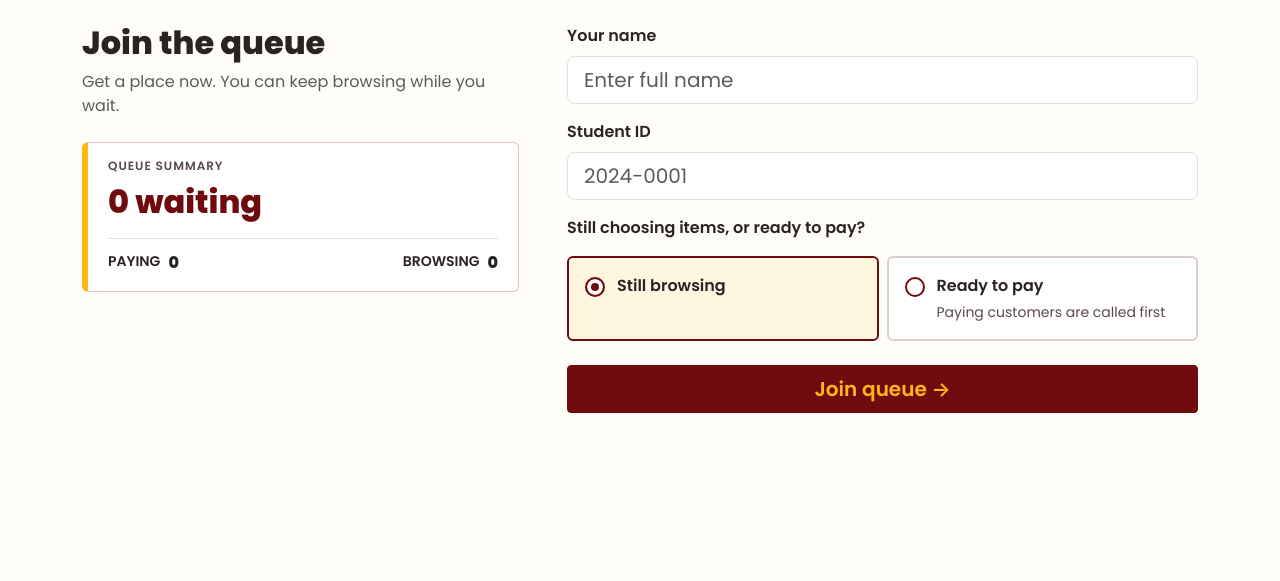
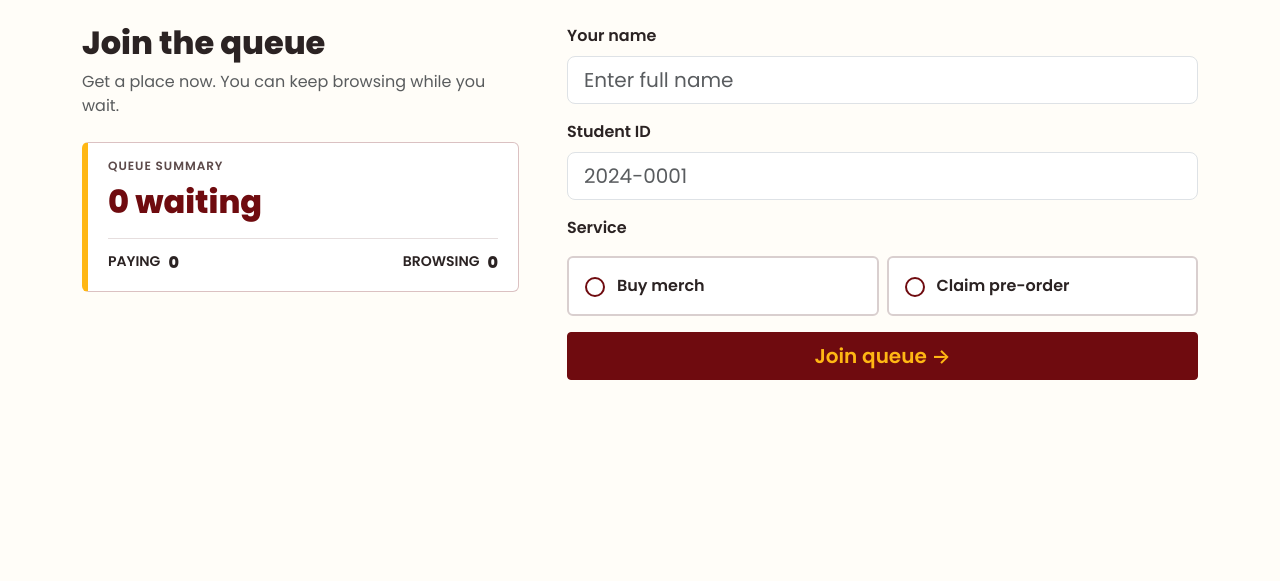
Before and after one commit to Kenji7676/ccc181, a Flask app: page /join in a window 1280 px wide. Shown: the part 56-637 px from the top of the page. Run offline with Flask 3, Linux system fonts and the light colour scheme.

Commit message:
Adding option to choose service in join page

```diff
--- a/app.py
+++ b/app.py
@@ -15,8 +15,8 @@ app = Flask(__name__)
 app.secret_key = "dev-only-change-me"
 
 SERVICES = [
-    {"id": 1, "name": "Buy merch"},
-    {"id": 2, "name": "Claim pre-order"},
+    {"id": 1, "name": "Buy merch", "uses_stage": True},
+    {"id": 2, "name": "Claim pre-order", "uses_stage": False},
 ]
 
 TICKETS = []
@@ -100,9 +100,17 @@ def queue_summary():
     }
 
 
+def join_page(form, errors, code=200):
+    picked = next((s for s in SERVICES if str(s["id"]) == form.get("service_id", "")), None)
+    show_stage = bool(picked and picked.get("uses_stage"))
+    return render_template("join.html", form=form, errors=errors,
+                           summary=queue_summary(), services=SERVICES,
+                           show_stage=show_stage), code
+
+
 @app.get("/join")
 def join_form():
-    return render_template("join.html", form={}, errors={}, summary=queue_summary())
+    return join_page({}, {})
 
 
 @app.post("/join")
@@ -110,32 +118,39 @@ def join():
     form = request.form
     name = form.get("name", "").strip()
     student_id = form.get("student_id", "").strip()
-    stage = form.get("stage", "")
+    service_id = form.get("service_id", type=int)
+    service = next((s for s in SERVICES if s["id"] == service_id), None)
     errors = {}
 
     if not name:
-        errors["name"] = "Enter your name"
+        errors["name"] = "Enter your full name."
     elif len(name) > 80:
         errors["name"] = "Name must be 80 characters or fewer."
 
     if not STUDENT_ID_RE.match(student_id):
-        errors["student_id"] = "Invalid format: YYYY-NNNN"
+        errors["student_id"] = "Enter your student ID like 2024-0001."
 
-    if stage not in STAGES:
-        errors["stage"] = "Choose one option."
+    if service is None:
+        errors["service_id"] = "Choose a service."
+
+    # The browsing / ready-to-pay question only applies to services that use it
+    stage = None
+    if service and service.get("uses_stage"):
+        stage = form.get("stage", "")
+        if stage not in STAGES:
+            errors["stage"] = "Choose one option."
 
     if errors:
         flash("Please fix the highlighted fields.", "danger")
-        return render_template("join.html", form=form, errors=errors,
-                               summary=queue_summary()), 400
+        return join_page(form, errors, 400)
 
     number = max((t["number"] for t in TICKETS), default=0) + 1
     TICKETS.append({
         "number": number,
         "name": name,
         "student_id": student_id,
-        "stage": stage,
-        "service_id": SERVICES[0]["id"],  # wireframe has no service picker, so use a default
+        "stage": stage,              # None for Claim pre-order
+        "service_id": service["id"],
         "status": "waiting",
     })
     flash(f"You're in the queue! Your ticket number is #{number}.", "success")
--- a/templates/join.html
+++ b/templates/join.html
@@ -45,13 +45,34 @@
         {% endif %}
       </div>
 
-      <fieldset class="mb-4">
+      <fieldset class="mb-3">
+        <legend class="form-label fs-6 fw-semibold">Service</legend>
+        <div class="row g-2">
+          {% for s in services %}
+            <div class="col-12 col-md-6">
+              <div class="choice">
+                <input class="choice-input" type="radio" name="service_id" id="service-{{ s.id }}"
+                      value="{{ s.id }}" data-stage="{{ 1 if s.uses_stage else 0 }}"
+                      {% if form.get('service_id') == s.id|string %}checked{% endif %}>
+                <label class="choice-label" for="service-{{ s.id }}">
+                  <span class="choice-title">{{ s.name }}</span>
+                </label>
+              </div>
+            </div>
+          {% endfor %}
+        </div>
+        {% if errors and errors.service_id %}
+          <div class="text-danger small mt-2">{{ errors.service_id }}</div>
+        {% endif %}
+      </fieldset>
+
+      <fieldset class="mb-4" id="stage-fieldset" {% if not show_stage %}hidden{% endif %}>
         <legend class="form-label fs-6 fw-semibold">Still choosing items, or ready to pay?</legend>
         <div class="row g-2">
           <div class="col-12 col-md-6">
             <div class="choice">
               <input class="choice-input" type="radio" name="stage" id="stage-browsing"
-                     value="browsing" {% if form.get('stage', 'browsing') == 'browsing' %}checked{% endif %}>
+                    value="browsing" {% if form.get('stage', 'browsing') == 'browsing' %}checked{% endif %}>
               <label class="choice-label" for="stage-browsing">
                 <span class="choice-title">Still browsing</span>
               </label>
@@ -60,7 +81,7 @@
           <div class="col-12 col-md-6">
             <div class="choice">
               <input class="choice-input" type="radio" name="stage" id="stage-paying"
-                     value="paying" {% if form.get('stage') == 'paying' %}checked{% endif %}>
+                    value="paying" {% if form.get('stage') == 'paying' %}checked{% endif %}>
               <label class="choice-label" for="stage-paying">
                 <span class="choice-title">Ready to pay</span>
                 <span class="choice-help">Paying customers are called first</span>
@@ -81,3 +102,21 @@
 
 </div>
 {% endblock %}
+
+{% block scripts %}
+<script>
+  const stageBox = document.getElementById("stage-fieldset");
+
+  function syncStage() {
+    const picked = document.querySelector('input[name="service_id"]:checked');
+    const show = !!picked && picked.dataset.stage === "1";
+    stageBox.hidden = !show;
+    // Disabled inputs aren't submitted, so a hidden answer can't sneak through
+    stageBox.querySelectorAll("input").forEach(i => { i.disabled = !show; });
+  }
+
+  document.querySelectorAll('input[name="service_id"]')
+    .forEach(r => r.addEventListener("change", syncStage));
+  syncStage();
+</script>
+{% endblock %}
--- a/templates/staff.html
+++ b/templates/staff.html
@@ -19,7 +19,7 @@
   <td>{{ names[t.service_id] }}</td>
   <td>
     <span class="pill">
-      {% if t.status == 'called' %}Called{% elif t.stage == 'paying' %}Ready{% else %}Browsing{% endif %}
+        {% if t.status == 'called' %}Called{% elif t.stage == 'paying' %}Ready{% elif t.stage == 'browsing' %}Browsing{% else %}Waiting{% endif %}
     </span>
   </td>
   <td class="text-nowrap">
@@ -139,8 +139,8 @@
                 {% for t in paying %}{{ row(t, t == next_ticket) }}{% endfor %}
               {% endif %}
               {% if browsing %}
-                <tr class="group-row"><td colspan="5">Browsing</td></tr>
-                {% for t in browsing %}{{ row(t, t == next_ticket, True) }}{% endfor %}
+                   <tr class="group-row"><td colspan="5">Waiting</td></tr>
+                  {% for t in browsing %}{{ row(t, t == next_ticket, t.stage == 'browsing') }}{% endfor %}
               {% endif %}
             {% else %}
               <tr class="empty-row">
--- a/templates/ticket.html
+++ b/templates/ticket.html
@@ -18,7 +18,7 @@
       <div class="d-flex justify-content-between align-items-start gap-2">
         <p class="ticket-label">Ticket number</p>
         <p class="status-box badge status-{{ ticket.status }} mb-0">
-          Status · <span id="status-badge">{{ ticket.status }}</span>{% if active %} · {{ stage }}{% endif %}
+          Status · <span id="status-badge">{{ ticket.status }}</span>{% if active and stage %} · {{ stage }}{% endif %}
         </p>
       </div>
 
```
Also changed, not shown: docs/week3/accessibility.md (+2 -2 lines).
